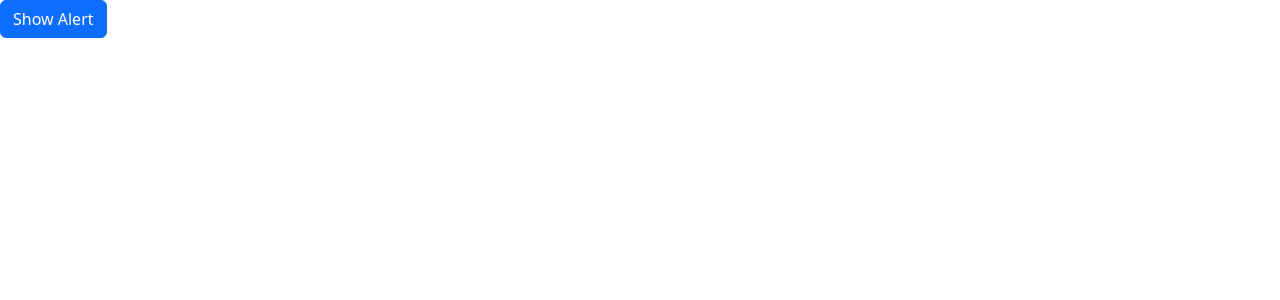
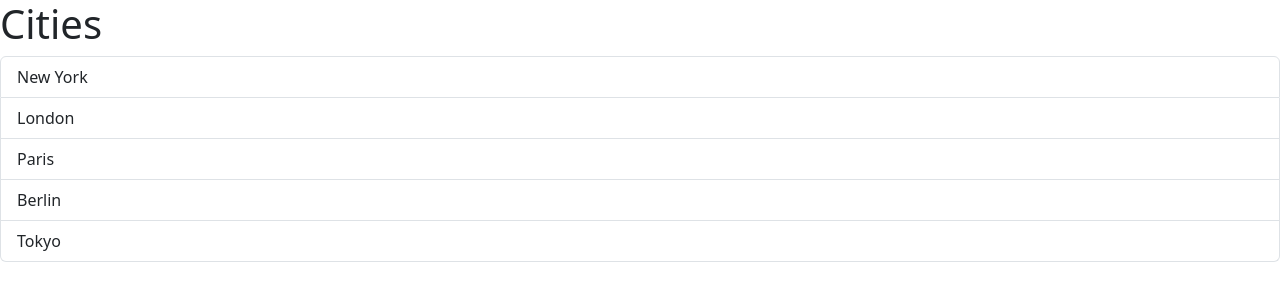
Before and after one commit to macyapp/Pixel-Arcade, a React (Vite) app: page / in a window 1280 px wide. Shown: the top 300 px of the page. Built offline with nearby package versions, Linux system fonts and the light colour scheme.

Commit message:
Before starting Styling Components

```diff
--- a/src/App.tsx
+++ b/src/App.tsx
@@ -1,16 +1,19 @@
 import { useState } from "react";
 import Alert from "./components/Alert";
 import Button from "./components/Button";
+import ListGroup from "./components/ListGroup";
 
+{/* {alertVisible && (
+  <Alert onClose={() => setAlertVisibility(false)}>My alert</Alert>
+  )}
+  const [alertVisible, setAlertVisibility] = useState(false);
+<Button onClickButton={() => setAlertVisibility(true)}>Show Alert</Button> */}
 function App() {
-  const [alertVisible, setAlertVisibility] = useState(false);
+  const items = ["New York", "London", "Paris", "Berlin", "Tokyo"];
   return (
-    <div>
-      {alertVisible && (
-        <Alert onClose={() => setAlertVisibility(false)}>My alert</Alert>
-      )}
-      <Button onClickButton={() => setAlertVisibility(true)}>Show Alert</Button>
-    </div>
+    <>
+      <ListGroup items={items} heading="Cities"/>
+    </>
   );
 }
 
--- a/src/components/ListGroup.tsx
+++ b/src/components/ListGroup.tsx
@@ -5,10 +5,9 @@ interface Props {
   items: string[];
   heading: string;
   // (item: string) => void;
-  onSelectItem: (item: string) => void;
 }
 
-function ListGroup({ items, heading, onSelectItem }: Props) {
+function ListGroup({ items, heading}: Props) {
   // Hook
   const [selectedIndex, setSelectedIndex] = useState(-1);
 
@@ -27,7 +26,6 @@ function ListGroup({ items, heading, onSelectItem }: Props) {
             key={item}
             onClick={() => {
               setSelectedIndex(index);
-              onSelectItem(item);
             }}
           >
             {item}
```
